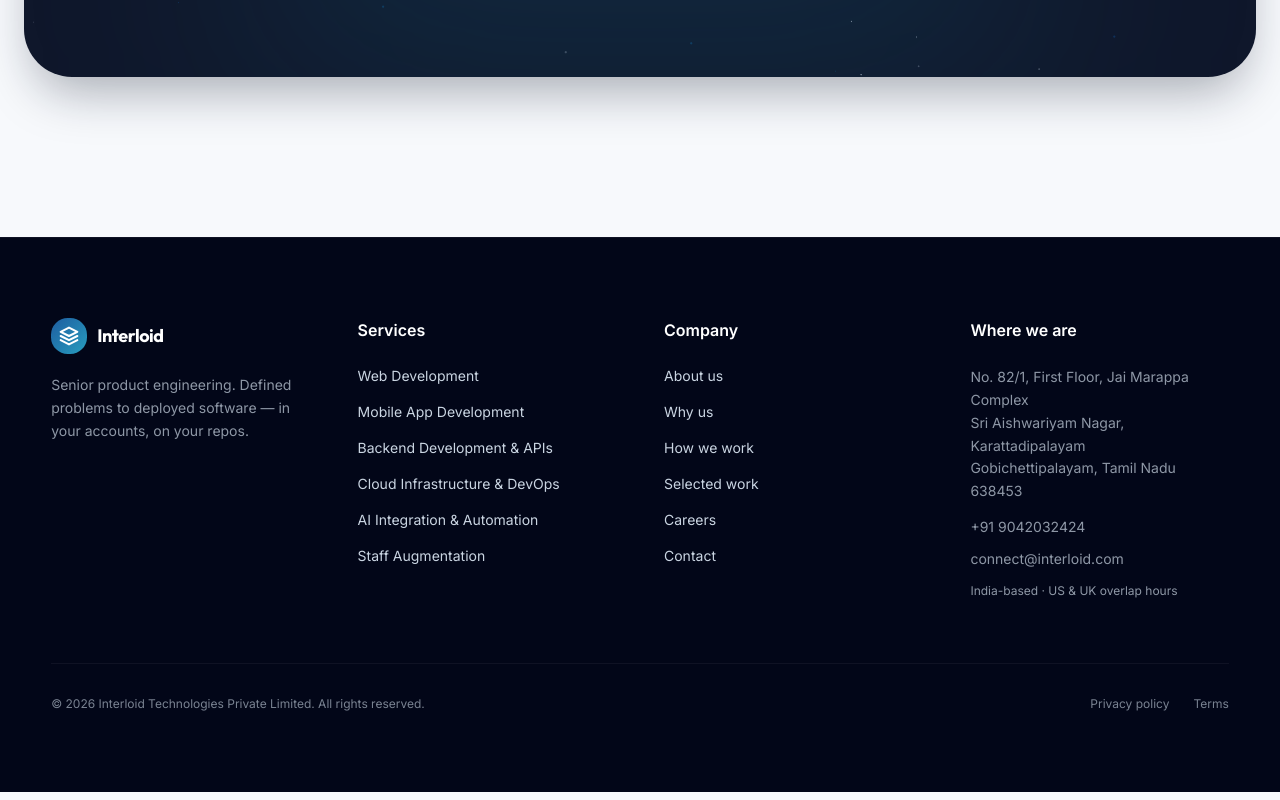
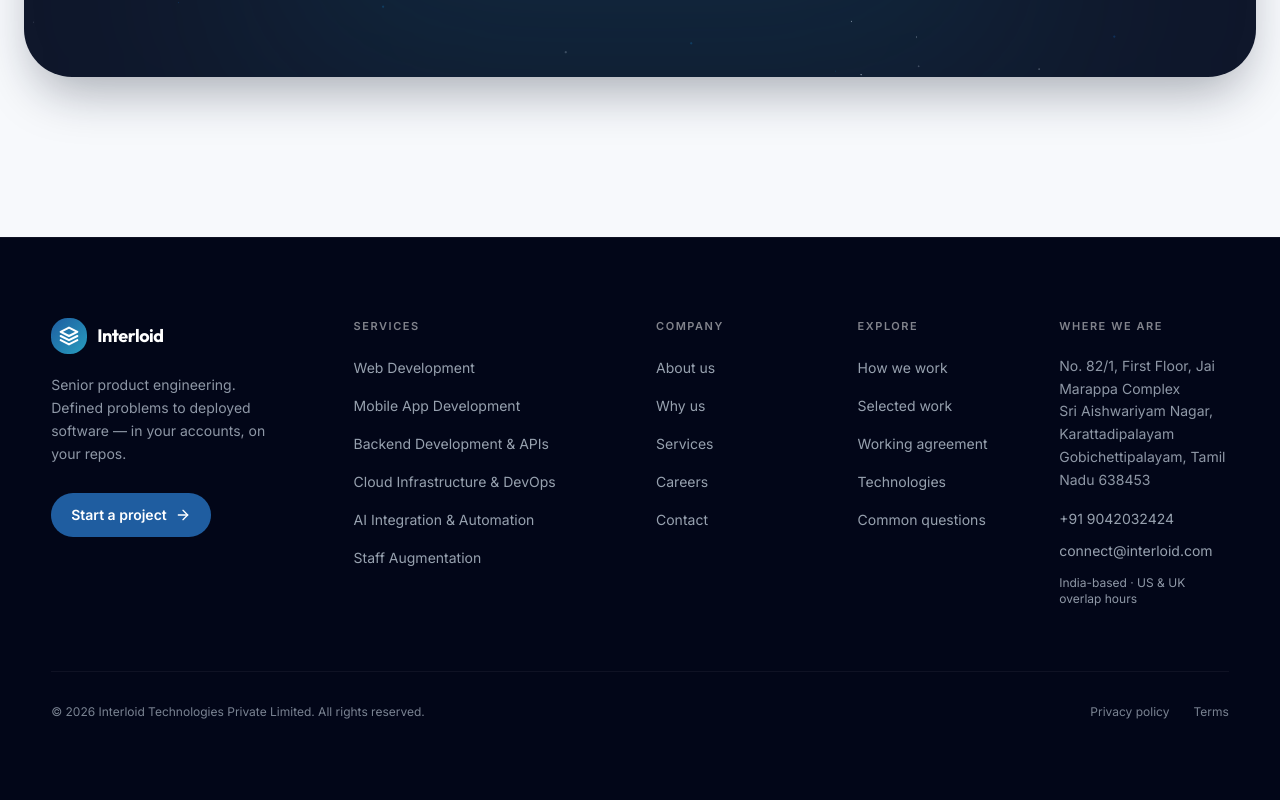
Before and after one commit to hariprathap-interloid/interloid-v1, a Next.js app: page / in a window 1280 px wide. Shown: the part 6594-7394 px from the top of the page. Built offline with nearby package versions, Linux system fonts and the light colour scheme.

Commit message:
footer navigation linked

```diff
--- a/src/components/Footer.tsx
+++ b/src/components/Footer.tsx
@@ -1,39 +1,125 @@
 /* DS §11.2. ONLY links that resolve — HANDOFF §7 flags 20 dead links in the
    live site's footer as a P0 ("fabricated navigation"). The Industries and
-   Resources columns are deliberately absent rather than stubbed. The four
-   links that do not resolve yet carry data-placeholder so the toggle counts
-   them; they are not hidden. Every Company link now resolves — `/careers`
-   from 2026-09-07, `/about` from 2026-09-08 — so none of them carries a flag
-   any more. The two legal links still do, and those are P0. */
+   Resources columns are deliberately absent rather than stubbed.
+
+   ── REDESIGNED 2026-09-12 ────────────────────────────────────────────────
+   Three things were wrong, and only one of them was visual:
+
+     1. THE SERVICES COLUMN WAS SIX LINKS TO ONE PLACE. Every service name
+        pointed at bare `/services`, so a visitor who clicked "Mobile App
+        Development" landed at the top of the page and had to find it again.
+        CapabilityShowcase already renders an id of `capability-<k>` on each
+        block with `scroll-mt-32`, so the deep link was there to be used and
+        was not. The names and the anchors are BOTH derived from CAPABILITIES
+        now, which is the only way the two stay in step.
+     2. NO FOCUS RING ON A DARK SURFACE. globals.css ships `.on-dark` for
+        exactly this — the default ring draws `--background` (light) as its
+        inner stop, which on #020618 is a white halo rather than a ring.
+        Every link here now carries `on-dark`.
+     3. `<a>` FOR INTERNAL ROUTES. Most of these are real route changes and
+        each one was a full document load. They are `next/link` now; `tel:`,
+        `mailto:` and the unresolved legal links stay plain `<a>`, which is
+        what they are.
+
+   Layout is a 12-column grid at `lg`, split 3/3/2/2/2. The identity block
+   was tried at 5 wide with the address folded into it; screenshotted at
+   1440 that left ~250px of dead ground between the tagline and the Services
+   column and stacked all the height on the left, so "Where we are" is its
+   own column again and the identity block is only as wide as its copy.
+   Below `lg` it is two columns, and one on phones.
+
+   THE LEGAL ROW IS UNCHANGED AND STILL FLAGGED. `/privacy` and `/terms` do
+   not exist; both links keep `href="#"` and their P0 `data-placeholder` so
+   the toggle keeps counting them. Do not "fix" these by pointing them at a
+   page that is not a policy. */
+import Link from "next/link";
 import { CAPABILITIES } from "@/content/service";
 
-/* The six services, matching /services and the live site exactly. Derived
-   from CAPABILITIES rather than hand-kept: a footer that names a service the
-   services page does not have is how a nav loses trust, and this list has
-   already drifted once. */
-const SERVICE_LINKS = CAPABILITIES.map((c) => c.name);
+type FooterLink = { href: string; label: string; placeholder?: string };
 
-/* Typed explicitly. With the last `placeholder` gone from this list, TS
-   inferred `{ href, label }` and the conditional spread below stopped
-   compiling — the property has to stay OPTIONAL rather than disappear,
-   because the next link added before its route exists needs it. */
-const COMPANY_LINKS: { href: string; label: string; placeholder?: string }[] = [
+/* The six services, matching /services exactly. Derived from CAPABILITIES
+   rather than hand-kept: a footer that names a service the services page
+   does not have is how a nav loses trust, and this list has already drifted
+   once. The anchor is the capability's own `k`, i.e. the same key the
+   showcase renders its id from — rename a key there and this follows. */
+const SERVICE_LINKS: FooterLink[] = CAPABILITIES.map((c) => ({
+  href: `/services#capability-${c.k}`,
+  label: c.name,
+}));
+
+/* Pages. Every one is a route that exists — /careers from 2026-09-07,
+   /about from 2026-09-08, /contact (the enquiry page, not "/#contact")
+   from 2026-09-11 — so none carries a flag. `placeholder` stays OPTIONAL on
+   the type rather than disappearing: the next link added before its route
+   exists needs it, and flagging a dead link is the point of the toggle. */
+const COMPANY_LINKS: FooterLink[] = [
   { href: "/about", label: "About us" },
   { href: "/why-choose-us", label: "Why us" },
+  { href: "/services", label: "Services" },
+  { href: "/careers", label: "Careers" },
+  { href: "/contact", label: "Contact" },
+];
+
+/* Sections rather than pages — each one is an id that is rendered today:
+   #process (Process.tsx), #work (Work.tsx) and #faq (Faq.tsx) on home,
+   #agreement (Clauses.tsx) on /why-choose-us, #technologies (TechStacks.tsx)
+   on /services. globals.css's `scroll-padding-top: 7rem` clears the nav, so
+   none of these needs a per-target offset. Verify the id before adding a row
+   here; a fragment that matches nothing fails silently at the top of the
+   page, which is the worst kind of dead link. */
+const EXPLORE_LINKS: FooterLink[] = [
   { href: "/#process", label: "How we work" },
   { href: "/#work", label: "Selected work" },
-  { href: "/careers", label: "Careers" },
-  /* /contact, the enquiry page, since 2026-09-11 (was "/#contact"). */
-  { href: "/contact", label: "Contact" },
+  { href: "/why-choose-us#agreement", label: "Working agreement" },
+  { href: "/services#technologies", label: "Technologies" },
+  { href: "/#faq", label: "Common questions" },
 ];
+
+const LINK =
+  "on-dark rounded-sm text-sm text-ink-foreground/75 transition-colors hover:text-white";
+
+const HEADING =
+  "mb-5 text-[11px] font-semibold uppercase tracking-[0.14em] text-white/50";
+
+function LinkColumn({
+  heading,
+  links,
+}: {
+  heading: string;
+  links: FooterLink[];
+}) {
+  return (
+    <div>
+      <h3 className={HEADING}>{heading}</h3>
+      <ul className="space-y-3.5">
+        {links.map((l) => (
+          <li key={l.href}>
+            <Link
+              href={l.href}
+              className={LINK}
+              {...(l.placeholder ? { "data-placeholder": l.placeholder } : {})}
+            >
+              {l.label}
+            </Link>
+          </li>
+        ))}
+      </ul>
+    </div>
+  );
+}
 
 export default function Footer() {
   return (
     <footer className="border-t border-white/5 bg-ink-deep py-20 text-ink-foreground">
       <div className="shell">
-        <div className="mb-16 grid grid-cols-1 gap-12 md:grid-cols-4">
-          <div>
-            <div className="mb-5 flex items-center gap-2.5">
+        <div className="grid grid-cols-1 gap-x-8 gap-y-12 sm:grid-cols-2 lg:grid-cols-12">
+          {/* ---- identity, address, contact ----------------------------- */}
+          <div className="sm:col-span-2 lg:col-span-3 lg:pr-8">
+            <Link
+              href="/"
+              className="on-dark mb-5 inline-flex items-center gap-2.5 rounded-full"
+              aria-label="Interloid home"
+            >
               <span
                 className="grid size-9 place-items-center rounded-xl bg-gradient-to-br from-brand to-accent text-white"
                 aria-hidden="true"
@@ -55,47 +141,56 @@ export default function Footer() {
               <span className="font-display text-lg font-bold tracking-tight text-white">
                 Interloid
               </span>
-            </div>
-            <p className="text-sm leading-relaxed text-ink-foreground/70">
+            </Link>
+
+            <p className="max-w-sm text-sm leading-relaxed text-ink-foreground/70">
               Senior product engineering. Defined problems to deployed software
               — in your accounts, on your repos.
             </p>
+
+            {/* The one outbound action in the footer, and it goes to
+                /contact — the same enquiry the nav's "Contact" and
+                CtaAnchor's button open. Three entry points, one destination,
+                which is what stops a footer CTA from becoming a fourth
+                funnel nobody maintains. `--ink-cta` is the theme-independent
+                blue the CTA slab uses; --brand shifts in dark and this
+                surface does not. */}
+            <Link
+              href="/contact"
+              className="on-dark group mt-7 inline-flex h-11 items-center gap-2 rounded-full bg-ink-cta px-5 text-sm font-semibold text-white transition-colors hover:bg-ink-cta-hover"
+            >
+              Start a project
+              <svg
+                viewBox="0 0 24 24"
+                fill="none"
+                stroke="currentColor"
+                strokeWidth="2"
+                strokeLinecap="round"
+                strokeLinejoin="round"
+                className="size-4 transition-transform group-hover:translate-x-0.5"
+                aria-hidden="true"
+              >
+                <path d="M5 12h14" />
+                <path d="m12 5 7 7-7 7" />
+              </svg>
+            </Link>
+
           </div>
 
-          <div>
-            <h3 className="mb-6 font-semibold text-white">Services</h3>
-            <ul className="space-y-4 text-sm">
-              {SERVICE_LINKS.map((l) => (
-                <li key={l}>
-                  <a href="/services" className="transition-colors hover:text-white">
-                    {l}
-                  </a>
-                </li>
-              ))}
-            </ul>
+          {/* ---- the three link columns --------------------------------- */}
+          <div className="lg:col-span-3">
+            <LinkColumn heading="Services" links={SERVICE_LINKS} />
+          </div>
+          <div className="lg:col-span-2">
+            <LinkColumn heading="Company" links={COMPANY_LINKS} />
+          </div>
+          <div className="lg:col-span-2">
+            <LinkColumn heading="Explore" links={EXPLORE_LINKS} />
           </div>
 
-          <div>
-            <h3 className="mb-6 font-semibold text-white">Company</h3>
-            <ul className="space-y-4 text-sm">
-              {COMPANY_LINKS.map((l) => (
-                <li key={l.href}>
-                  <a
-                    href={l.href}
-                    className="transition-colors hover:text-white"
-                    {...(l.placeholder
-                      ? { "data-placeholder": l.placeholder }
-                      : {})}
-                  >
-                    {l.label}
-                  </a>
-                </li>
-              ))}
-            </ul>
-          </div>
-
-          <div>
-            <h3 className="mb-6 font-semibold text-white">Where we are</h3>
+          {/* ---- where we are ------------------------------------------- */}
+          <div className="lg:col-span-2">
+            <h3 className={HEADING}>Where we are</h3>
             <address className="text-sm not-italic leading-relaxed text-ink-foreground/70">
               No. 82/1, First Floor, Jai Marappa Complex
               <br />
@@ -103,38 +198,41 @@ export default function Footer() {
               <br />
               Gobichettipalayam, Tamil Nadu 638453
             </address>
-            {/* Stacked with padding, not <br>: two 20px lines touching failed
-                the tap-target check (Lighthouse, 2026-09-11) — a thumb aimed
-                at the number could hit the email. */}
-            <p className="mt-2 flex flex-col items-start text-sm text-ink-foreground/70">
-              <a href="tel:+919042032424" className="inline-block py-1.5 hover:text-white transition-colors">
+            {/* Stacked with padding, not <br>: two 20px lines touching
+                failed the tap-target check (Lighthouse, 2026-09-11) — a
+                thumb aimed at the number could hit the email. */}
+            <div className="mt-3 flex flex-col items-start">
+              <a href="tel:+919042032424" className={`${LINK} py-1.5`}>
                 +91 9042032424
               </a>
-              <a href="mailto:connect@interloid.com" className="inline-block py-1.5 hover:text-white transition-colors">
+              <a href="mailto:connect@interloid.com" className={`${LINK} py-1.5`}>
                 connect@interloid.com
               </a>
-            </p>
+            </div>
             {/* /70, not /50: at 12px the fainter grey measured 3.9:1 on the
-                footer's ink (Lighthouse, 2026-09-11); /70 matches the lines above. */}
+                footer's ink (Lighthouse, 2026-09-11); /70 matches the lines
+                above. */}
             <p className="mt-2 text-xs text-ink-foreground/70">
               India-based · US &amp; UK overlap hours
             </p>
           </div>
         </div>
 
-        <div className="flex flex-col items-center justify-between gap-4 border-t border-white/5 pt-8 text-xs text-ink-foreground/60 md:flex-row">
-          <p>© 2026 Interloid Technologies Private Limited. All rights reserved.</p>
+        <div className="mt-16 flex flex-col items-center justify-between gap-4 border-t border-white/5 pt-8 text-xs text-ink-foreground/60 md:flex-row">
+          <p>
+            © 2026 Interloid Technologies Private Limited. All rights reserved.
+          </p>
           <div className="flex gap-6">
             <a
               href="#"
-              className="transition-colors hover:text-white"
+              className="on-dark rounded-sm transition-colors hover:text-white"
               data-placeholder="P0 LEGAL: page 404s today"
             >
               Privacy policy
             </a>
             <a
               href="#"
-              className="transition-colors hover:text-white"
+              className="on-dark rounded-sm transition-colors hover:text-white"
               data-placeholder="P0 LEGAL: page missing"
             >
               Terms
```
Also changed, not shown: src/components/Nav.tsx (+18 -10 lines).
